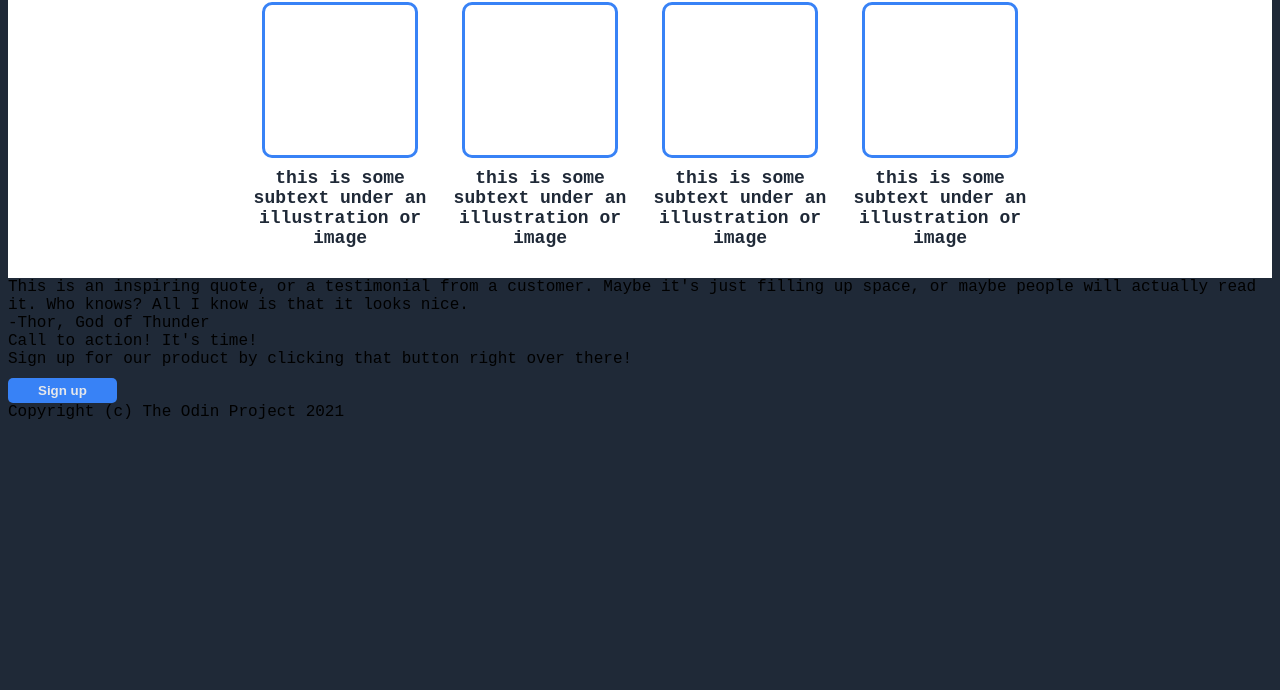
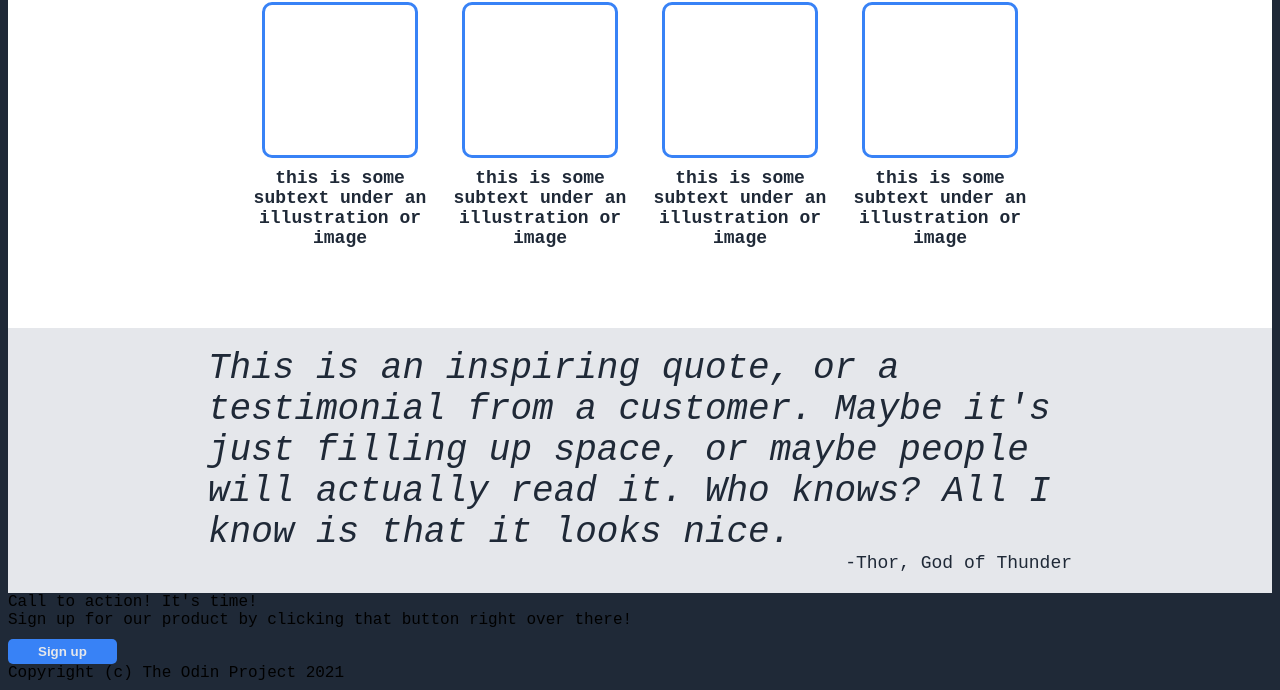
Before and after one commit to Rahvv/Landing-Page-project, a plain HTML site: page index.html in a window 1280 px wide. Shown: the part 724-1414 px from the top of the page. Before the commit the page ends 1153 px from the top, so only its background shows below. Drawn offline with Linux system fonts and the light colour scheme.

Commit message:
Complete second part

```diff
--- a/index.html
+++ b/index.html
@@ -59,7 +59,7 @@
 
 
         <div class="second">
-            <div>
+            <div class="quote">
                 This is an inspiring quote, or a testimonial from a customer.
                 Maybe it's just filling up space, or maybe people will actually read it.
                 Who knows? All I know is that it looks nice.
--- a/style.css
+++ b/style.css
@@ -74,6 +74,7 @@ button {
     font-size: 18px;
     color: #1f2937;
     justify-content: center;
+    margin-bottom: 50px;
 }
 
 .stuff {
@@ -81,7 +82,6 @@ button {
     flex-direction: column;
     width: 200px;
     align-items: center;
-
 }
 
 .box {
@@ -90,5 +90,18 @@ button {
     border: solid #3882f6 3px;
     border-radius: 10px;
     margin: 10px 0;
+}
 
+.second {
+    background-color: #e5e7eb;
+    color: #1f2937;
+    font-size: 18px;
+    padding: 20px 200px;
+    text-align: right;
 }
+
+.second .quote {
+    font-size: 36px;
+    font-style: italic;
+    text-align: left;
+}
```
